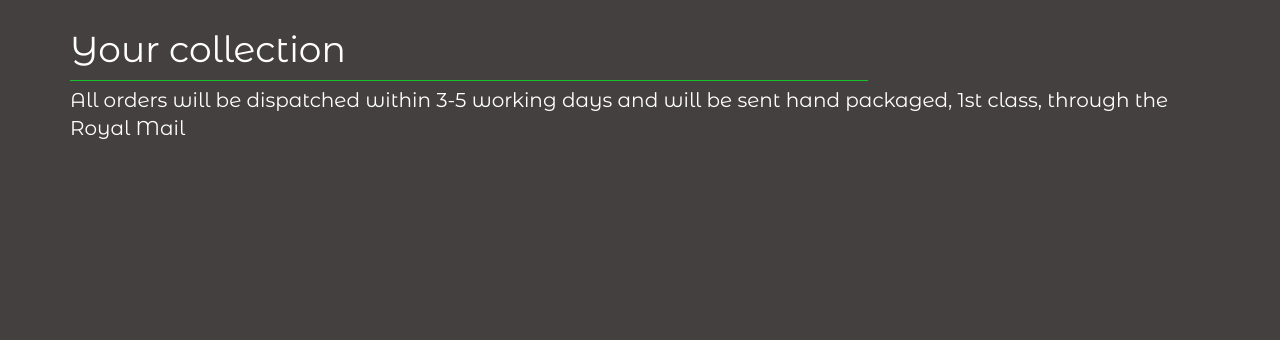
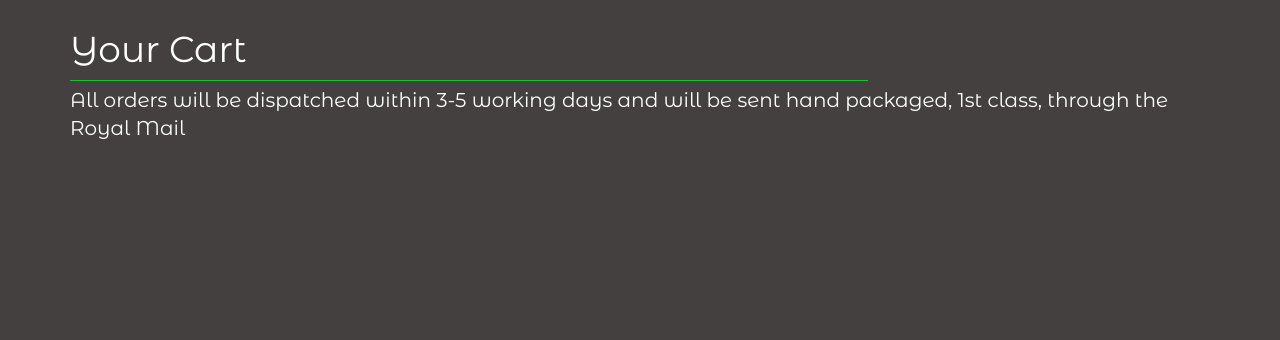
Before and after one commit to sw1ckham/cte-ecommerce, a Django app: page /cart/ in a window 1280 px wide. Shown: the part 91-431 px from the top of the page. Run offline with Django 3.2, Linux system fonts and the light colour scheme; some libraries are stand-ins or nearby versions.

Commit message:
Moved around if not in cart trying to get it to render

```diff
--- a/cart/templates/cart.html
+++ b/cart/templates/cart.html
@@ -6,7 +6,7 @@
 
 <div class="container">
     <div class="col-12">
-        <h1 class="page-headings">Your collection</h1>
+        <h1 class="page-headings">Your Cart</h1>
         <hr class="block-divider">
         <p class="product-description">All orders will be dispatched within 3-5 working days and will be sent hand packaged, 1st class, through the Royal Mail</p>
     </div>
@@ -60,6 +60,17 @@
             </div>
         </div>
         {% endfor %}
+
+        {% if cart_items.total == 0 %}
+                <div class="container">
+                    <div class="row">
+                        <div class="col-12 col-sm-6">
+                            <p class="product-title">There are no items in your cart!</p>
+                        </div>
+                    </div>
+                </div>
+        {% endif %}
+
         <div class="col-12 col-sm-6 text-center total-wrapper">
             <p class="product-description">Total</p>
             <p class="product-price"><span class="glyphicon glyphicon-pound" aria-hidden="true"></span>£{{ total }}</p>
@@ -68,24 +79,4 @@
     </div>
 </div>
 
-
-
-
-
-
-
-
-        {% for item in cart_items %}
-            {% if cart_items.total == 0 %}
-
-<div class="container">
-    <div class="row">
-        <div class="col-12 col-sm-6">
-            <p class="product-title">There are no items in your cart!</p>
-        </div>
-    </div>
-</div>
-            {% endif %}
-        {% endfor %}
-
 {% endblock %}
```
Also changed, not shown: gallery/migrations/0003_auto_20200526_1904.py (added), product/migrations/0008_auto_20200526_1904.py (added).
